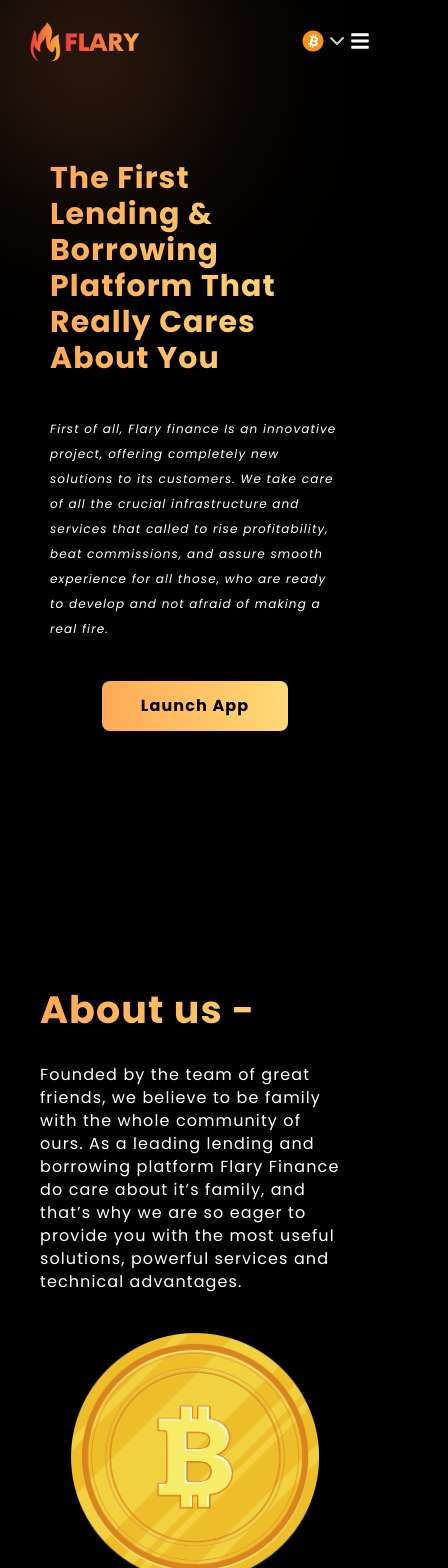
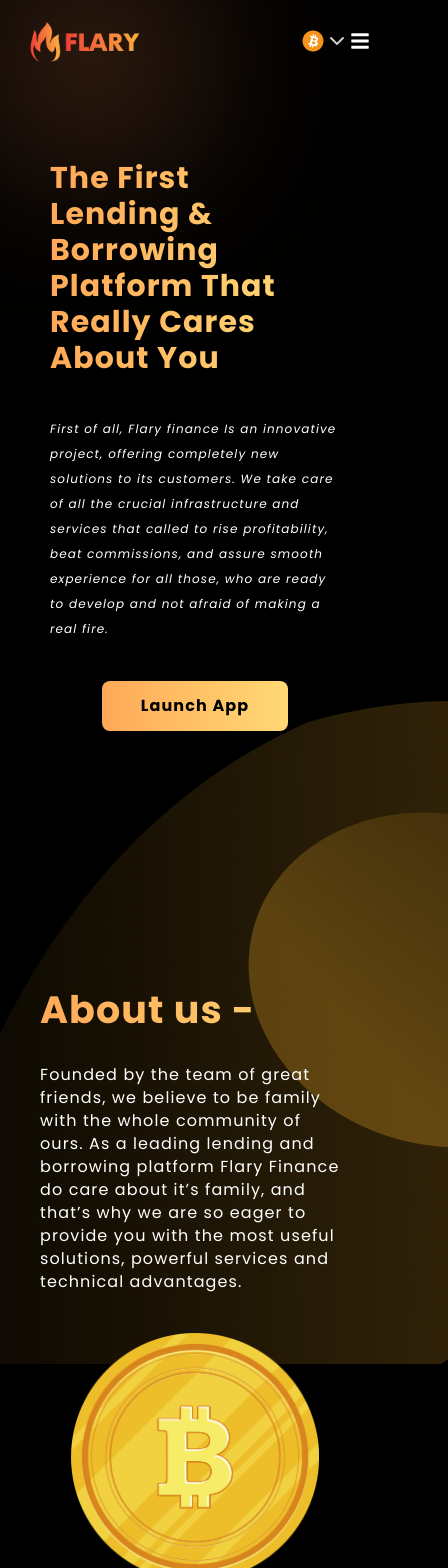
Before and after one commit to serjou1/Crypto_flary, a React (Create React App) app: page / in a window 390 px wide. Shown: the top 1568 px of the page, 448 px wide, since content can reach past the window. Built offline with nearby package versions, Linux system fonts and the light colour scheme.

Commit message:
add blik

```diff
--- a/src/components/AboutAs/AboutAs.jsx
+++ b/src/components/AboutAs/AboutAs.jsx
@@ -3,6 +3,7 @@ import { motion } from 'framer-motion';
 import style from './AboutAs.module.scss';
 
 import AboutAsImg from '../../assets/AboutAs.png';
+import BgBlik from '../../assets/bg_blik.png'
 
 const animation = {
   hidden: {
@@ -38,6 +39,7 @@ export const AboutAs = () => {
             powerful services and technical advantages.
           </div>
         </motion.div>
+        <img className={style.bgBlik} src={BgBlik} alt="" />
       </motion.div>
       <section className={style.netBackground}>
         <motion.div
--- a/src/components/AboutAs/AboutAs.module.scss
+++ b/src/components/AboutAs/AboutAs.module.scss
@@ -4,10 +4,18 @@
   margin-bottom: 150px;
 }
 .block {
+  position:relative;
   display: flex;
   align-items: center;
   justify-content: space-between;
   margin-bottom: 100px;
+  & .bgBlik{
+    overflow: visible;
+    position:absolute;
+    top: -213px;
+    left: 75%;
+    z-index: -1;
+  }
 }
 .netBackground {
   background: radial-gradient(70.71% 70.71% at 50% 50%, transparent 0, rgba(0, 0, 0, 0.5) 79%),
@@ -107,9 +115,18 @@
       font-size: 30px;
     }
   }
+  .block{
+    & .bgBlik{
+      position:absolute;
+      top: -213px;
+      left: 44%;
+      z-index: -1;
+    }
+  }
 }
 @media (max-width: 750px) {
   .AboutAs {
+
     // width:100vh;
     margin-top: 250px;
     margin-bottom: 50px;
@@ -139,11 +156,19 @@
     flex-direction: column-reverse;
     margin-bottom: 50px;
   }
-  .block:nth-child(2) {
-    flex-direction: column-reverse;
-  }
+
   .block {
     flex-direction: column;
+    & .bgBlik{
+      overflow: visible;
+      position:absolute;
+      top: -280px;
+      left: -47%;
+      z-index: -1;
+    }
+  }
+  .netBackground {
+    overflow: hidden;
   }
   .contentText {
     & p {
--- a/src/components/Header/Header.jsx
+++ b/src/components/Header/Header.jsx
@@ -18,7 +18,7 @@ const animation = {
 export const Header = () => {
   return (
     <div className={style.Header} id="hero">
-      <motion.div id="hero" initial="hidden" whileInView="visible" className={style.description}>
+      <motion.div id="hero" initial="hidden" whileInView="visible" viewport={{once:true}} className={style.description}>
         <motion.h1 custom={1} variants={animation}>
           The First Lending & Borrowing platform that really cares about you
         </motion.h1>
--- a/src/components/Roadmap/Roadmap.jsx
+++ b/src/components/Roadmap/Roadmap.jsx
@@ -14,12 +14,13 @@ const animation = {
 
 export const Roadmap = () => {
   return (
+    <section className={style.hidden}>
       <motion.div
         initial="hidden"
         whileInView="visible"
         variants={animation}
         transition={{ duration: '1' }}
-      viewport={{amount:0.2,once:true}}
+        viewport={{ amount: 0.2, once: true }}
         className={style.Roadmap}
         id="roadmap">
         <div className="tittle">Roadmap</div>
@@ -115,5 +116,6 @@ export const Roadmap = () => {
           </div>
         </div>
       </motion.div>
+    </section>
   );
 };
--- a/src/components/Roadmap/Roadmap.module.scss
+++ b/src/components/Roadmap/Roadmap.module.scss
@@ -4,6 +4,10 @@
   flex-direction: column;
   align-items: center;
   margin-bottom: 140px;
+
+}
+.hidden{
+  overflow: hidden;
 }
 .littleTittle {
   margin-top: 50px;
@@ -121,8 +125,9 @@
   }
 }
 @media (max-width: 710px) {
-  .Roadmap{
+  .Roadmap {
     margin-bottom: 40px;
+    overflow: hidden;
   }
   .timeLine {
     width: 420px;
--- a/src/components/Schedule/Schedule.jsx
+++ b/src/components/Schedule/Schedule.jsx
@@ -23,9 +23,9 @@ export const Schedule = () => {
   };
 
   const options = {
-    borderWidth: 10,
+    borderWidth: 15,
     hoverBorderWidth: 0,
-    borderRadius: 15,
+    borderRadius: 30,
     cutout: '60%',
     plugins: {
       legend: false,
--- a/src/components/Tekenomics/Tekenomics.jsx
+++ b/src/components/Tekenomics/Tekenomics.jsx
@@ -12,14 +12,6 @@ const animation = {
   visible: {
     opacity: 1,
     scale: 1,
-  },
-};
-const animationSchedule = {
-  hidden: {
-    opacity: 0,
-  },
-  visible: {
-    opacity: 1,
   },
 };
 
@@ -43,12 +35,17 @@ export const Tekenomics = () => {
         initial="hidden"
         whileInView="visible"
         variants={animation}
-        transition={{ duration: '0.5' }}>
+        transition={{ duration: '0.5' }}
+        viewport={{ once: true }}>
         Tokenomics
       </motion.p>
       <div className={style.tekenomicsInfo}>
         <div className={style.description}>
-          <motion.div initial="hidden" whileInView="visible" className={style.data}>
+          <motion.div
+            initial="hidden"
+            whileInView="visible"
+            viewport={{ once: true }}
+            className={style.data}>
             <motion.div
               className={style.titleSchedule}
               variants={animation}
@@ -87,14 +84,9 @@ export const Tekenomics = () => {
             </div>
           </motion.div>
         </div>
-        <motion.div
-          initial="hidden"
-          whileInView="visible"
-          variants={animationSchedule}
-          transition={{ duration: '5.5' }}
-          className={style.schedule}>
+        <div className={style.schedule}>
           <Schedule />
-        </motion.div>
+        </div>
       </div>
     </div>
   );
```
Lines whose indentation alone changed are shown as unchanged.
